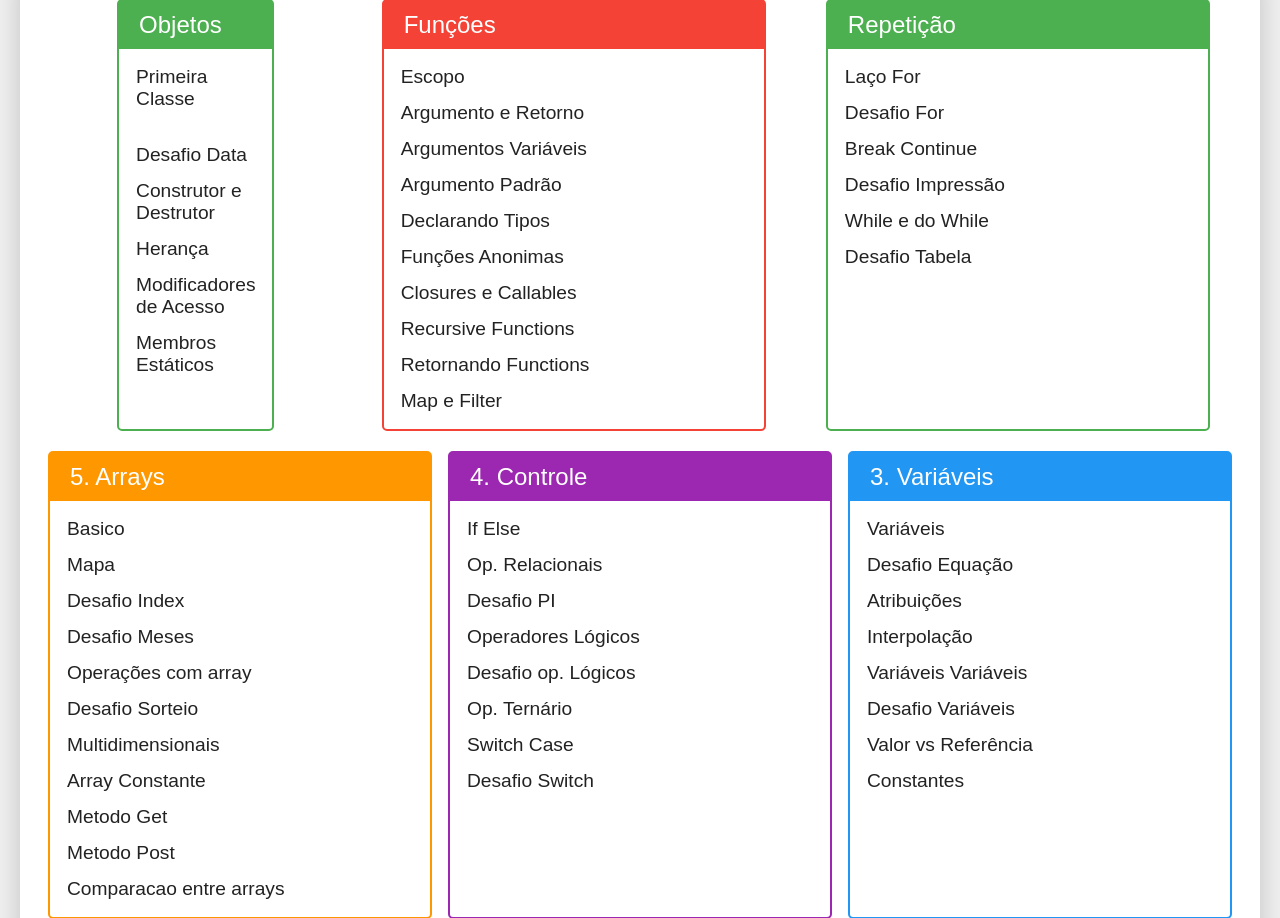
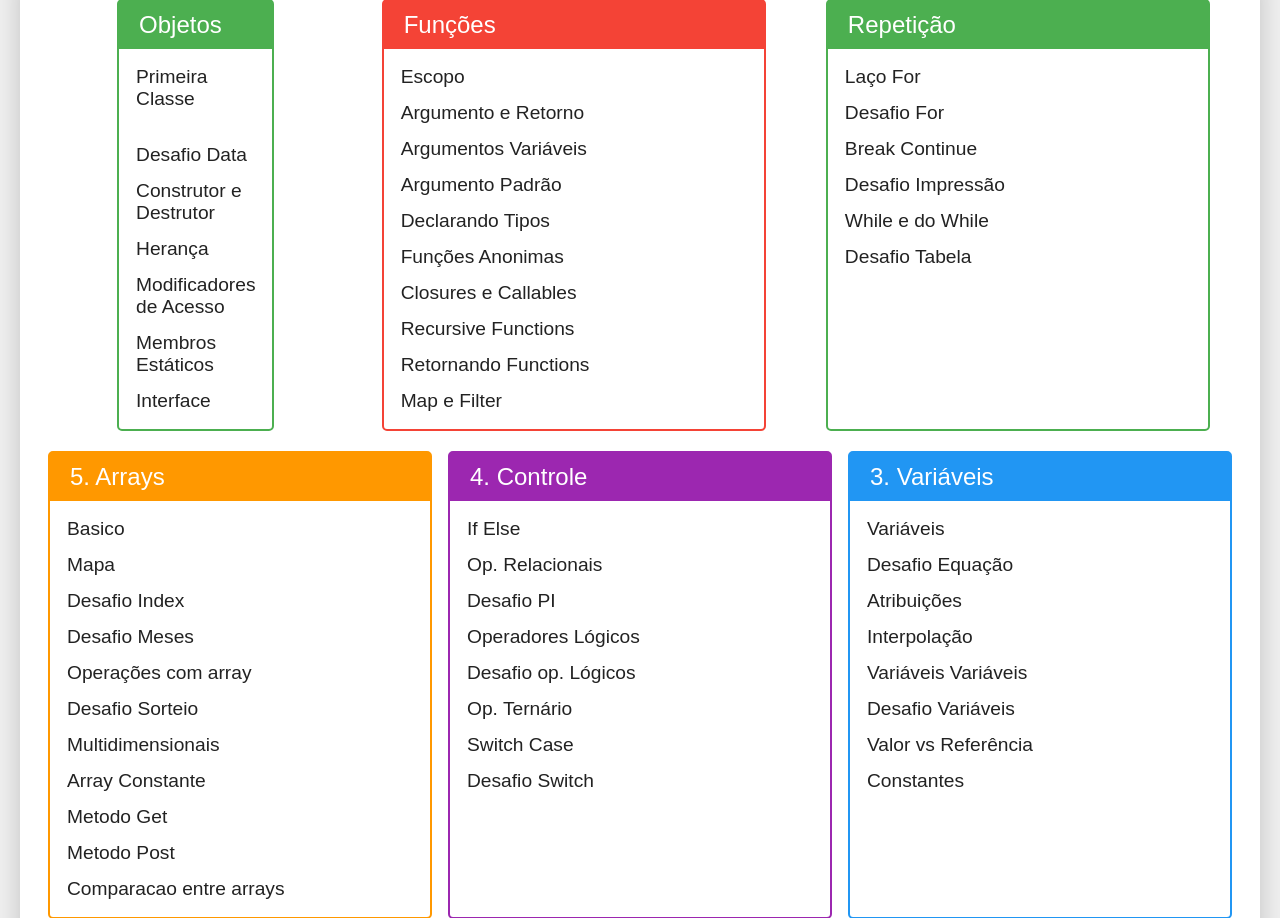
Before and after one commit to felipesms2/PHP-7-Completo---Curso-do-Desenvolvedor-Web-2021-Projetos, a PHP site: page / in a window 1280 px wide. Shown: the part 221-1139 px from the top of the page. Run offline with PHP 8.4, Linux system fonts and the light colour scheme.

Commit message:
Section 152 - Linking interface

```diff
--- a/index.php
+++ b/index.php
@@ -55,6 +55,11 @@
                         <li>
                             <a href="exercicio.php?dir=objects&file=static-members">
                                 Membros Estáticos
+                            </a>
+                        </li>
+                        <li>
+                            <a href="exercicio.php?dir=objects&file=interface">
+                                Interface
                             </a>
                         </li>
                         </ul>
```
